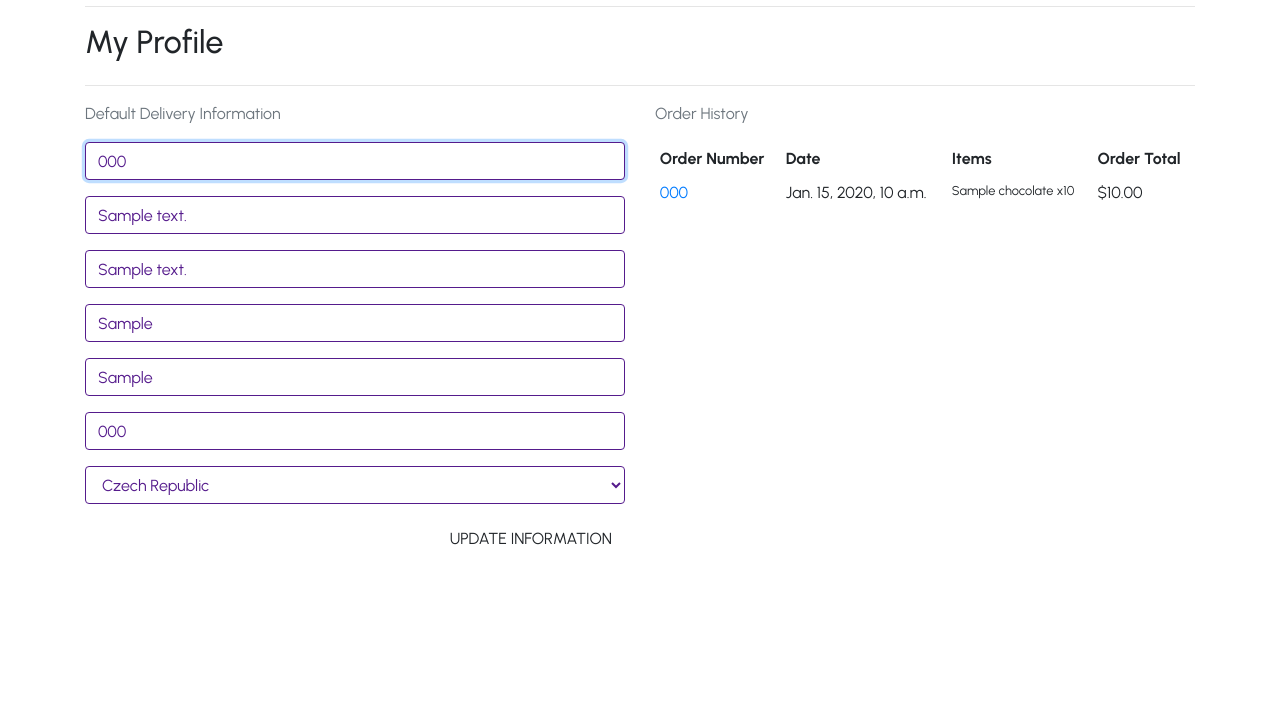
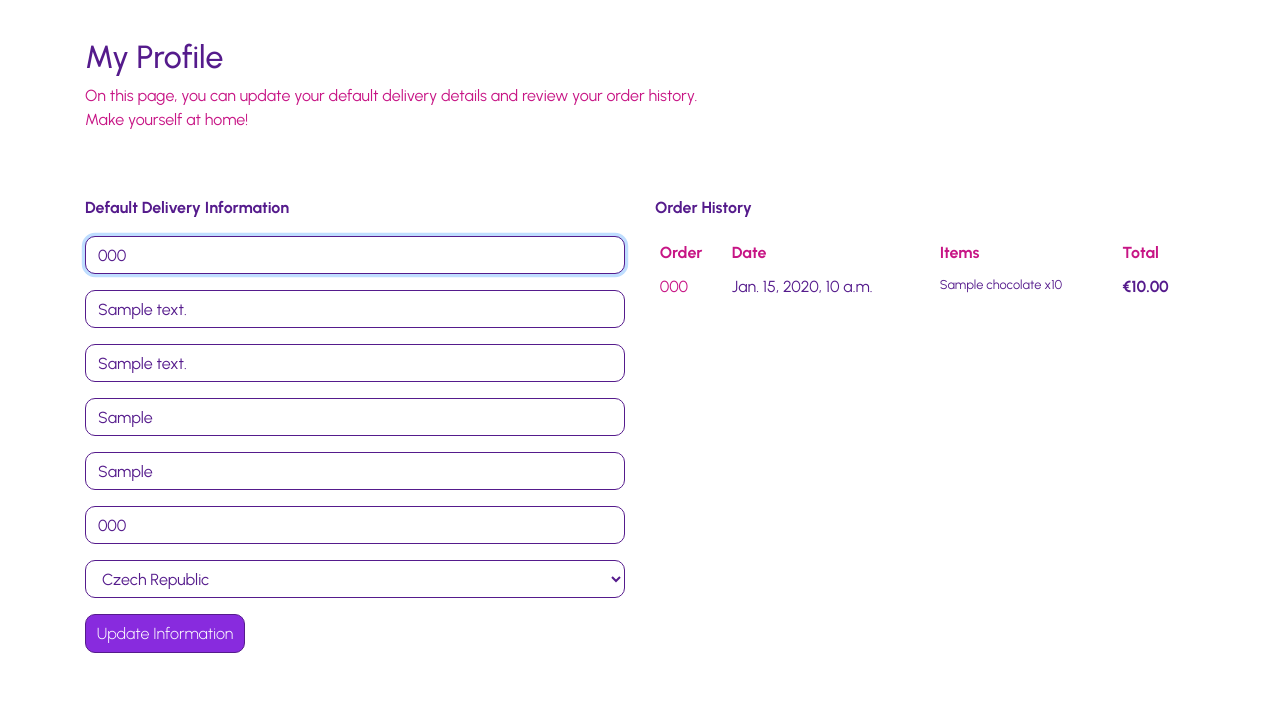
Before and after one commit to DannyGilligan/chocelegance-resubmission, a Django app: page /profile/ in a window 1280 px wide. Shown: the part 230-931 px from the top of the page. Before the commit the page ends 775 px from the top, so only its background shows below. Run offline with Django 3.2, Linux system fonts and the light colour scheme; a user stored in the database is signed in; tables that the repository leaves empty hold one stand-in row (values such as "Sample post"); some libraries are stand-ins or nearby versions.

Commit message:
Adjust styling of profile.html

```diff
--- a/chocolates/templates/chocolates/add_chocolate.html
+++ b/chocolates/templates/chocolates/add_chocolate.html
@@ -13,7 +13,7 @@
 <div class="overlay"></div>
 <div class="container">
     <div class="row">
-        <div class="col-12 col-md-6 mt-5">
+        <div class="col-12 col-md-6 mt-5 mb-5">
             <h2 class="purple-text mb-4">Chocolate Management</h2>
             <h5 class="bright-purple-text">Add a Chocolate!</h5>
         </div>
--- a/chocolates/templates/chocolates/chocolates.html
+++ b/chocolates/templates/chocolates/chocolates.html
@@ -25,7 +25,7 @@
     <!-- First row contains page title and selected categories, from chocolates.html  -->
     <div class="row">
         <div class="col text-center mt-2 purple-text">
-            <h2>Chocolates</h2>
+            <h2>Chocolate Menu</h2>
 
             {% for c in current_categories %}
             <a class="category-badge text-decoration-none" href="{% url 'chocolates' %}?choc_category_display={{ c.choc_category_name }}">
@@ -145,7 +145,7 @@
                                     <small class="text-muted"><i
                                             class="fas fa-star mr-1 text-warning"></i>{{ chocolate.choc_rating }} / 5</small>
                                     {% else %}
-                                    <small class="text-muted">No Rating</small>
+                                    <small class="text-muted mb-5">No Rating</small>
                                     {% endif %}
 
 
--- a/chocolates/templates/chocolates/edit_chocolate.html
+++ b/chocolates/templates/chocolates/edit_chocolate.html
@@ -13,7 +13,7 @@
 <div class="overlay"></div>
 <div class="container">
     <div class="row">
-        <div class="col-12 col-md-6 mt-5">
+        <div class="col-12 col-md-6 mt-5 mb-5">
             <h2 class="purple-text mb-4">Chocolate Management</h2>
             <h5 class="bright-purple-text">Edit a Chocolate!</h5>
         </div>
--- a/profiles/forms.py
+++ b/profiles/forms.py
@@ -31,5 +31,5 @@ class UserProfileForm(forms.ModelForm):
                     placeholder = placeholders[field]
                 self.fields[field].widget.attrs['placeholder'] = placeholder
             self.fields[field].widget.attrs['class'] = 'border-purple \
-    rounded profile-form-input'
+border-radius-10 profile-form-input'
             self.fields[field].label = False
--- a/profiles/templates/profiles/profile.html
+++ b/profiles/templates/profiles/profile.html
@@ -18,51 +18,50 @@
 
 <div class="container">
 
-    <div class="row">
+    <div class="row mt-5 mb-5 purple-text">
         <div class="col">
-            <hr>
-            <h2 class="logo-font mb-4">My Profile</h2>
-            <hr>
+            <h2>My Profile</h2>
+            <p class="bright-purple-text">On this page, you can update your default delivery details and review your order history.<br>Make yourself at home!</p>
         </div>
     </div>
 
     <div class="row">
 
-        <div class="col-12 col-lg-6">
-            <p class="text-muted">
+        <div class="col-12 col-lg-6 mb-5">
+            <p class="purple-text font-weight-bold">
                 Default Delivery Information
             </p>
             <form class="mt-3" action="{% url 'profile' %}" method="POST" id="profile-update-form">
                 {% csrf_token %}
                 {{ form|crispy }}
-                <button class="btn btn-black rounded-0 text-uppercase float-right">Update Information</button>
+                <button class="update-choc-mgmt float-left">Update Information</button>
             </form>
         </div>
 
         <div class="col-12 col-lg-6">
 
             <!-- Order history -->
-            <p class="text-muted">Order History</p>
+            <p class="purple-text font-weight-bold">Order History</p>
 
             <!-- Responsive table -->
-            <div class="order-history table-responsive">
-                <table class="table table-sm table-borderless">
-                    <thead>
-                        <tr>
-                            <th>Order Number</th>
+            <div class="order-history table-responsive table-borderless">
+                <table class="table table-sm">
+                    <thead">
+                        <tr class="bright-purple-text">
+                            <th>Order</th>
                             <th>Date</th>
                             <th>Items</th>
-                            <th>Order Total</th>
+                            <th>Total</th>
                         </tr>
                     </thead>
                     <tbody>
                         <!-- Loops through each orders from profile view, generates a row for each one -->
                         {% for order in orders %}
-                        <tr>
+                        <tr class="order-history-row purple-text">
                             <td>
                                 <!-- Links back to order history -->
-                                <a href="{% url 'order_history' order.order_number %}" title="{{ order.order_number }}">
-                                    {{ order.order_number|truncatechars:10 }}
+                                <a class="bright-purple-text" href="{% url 'order_history' order.order_number %}" title="{{ order.order_number }}">
+                                    {{ order.order_number|truncatechars:5 }}
                                 </a>
                             </td>
 
@@ -81,9 +80,10 @@
                             </td>
 
                             <!-- Grand total -->
-                            <td>${{ order.grand_total }}</td>
+                            <td><strong>€{{ order.grand_total }}</strong></td>
                         </tr>
                         {% endfor %}
+
                     </tbody>
                 </table>
             </div>
--- a/static/css/base.css
+++ b/static/css/base.css
@@ -161,7 +161,7 @@ https://www.geeksforgeeks.org/how-to-create-fade-in-effect-on-page-load-using-cs
 
 
 
-/* ------------------------------------------------------------------------------------------------------------------------------ Text, Border & Background Styling */
+/* ------------------------------------------------------------------------------------------------------------------------------ Text, Border Containers, Background Styling */
 
 /* Custom color of text used throughout site */
 .purple-text {
@@ -206,7 +206,9 @@ https://www.geeksforgeeks.org/how-to-create-fade-in-effect-on-page-load-using-cs
     border-radius: 15px;
 }
 
-
+.order-history-row {
+    font-size: .8rem !important;
+}
 
 
 /* ------------------------------------------------------------------------------------------------------------------------------ Free Delivery Banner Styling */
@@ -919,12 +921,27 @@ https://www.geeksforgeeks.org/how-to-create-fade-in-effect-on-page-load-using-cs
 
 /* ------------------------------------------------------------------------------------------------------------------------------ Media Queries */
 
+
+/* Media Query with min-width at 487px */
+@media (min-width: 478px) {
+
+    .order-history-row {
+        font-size: .9rem !important;
+    }
+}
+
+
+
 /* Media Query with min-width at 642px */
 @media (min-width: 642px) {
 
     #hero-image-container {
         background-image: url("/media/hero-image-final.webp");
         height: 40rem;
+    }
+
+    .order-history-row {
+        font-size: 1rem !important;
     }
 }
 
```
